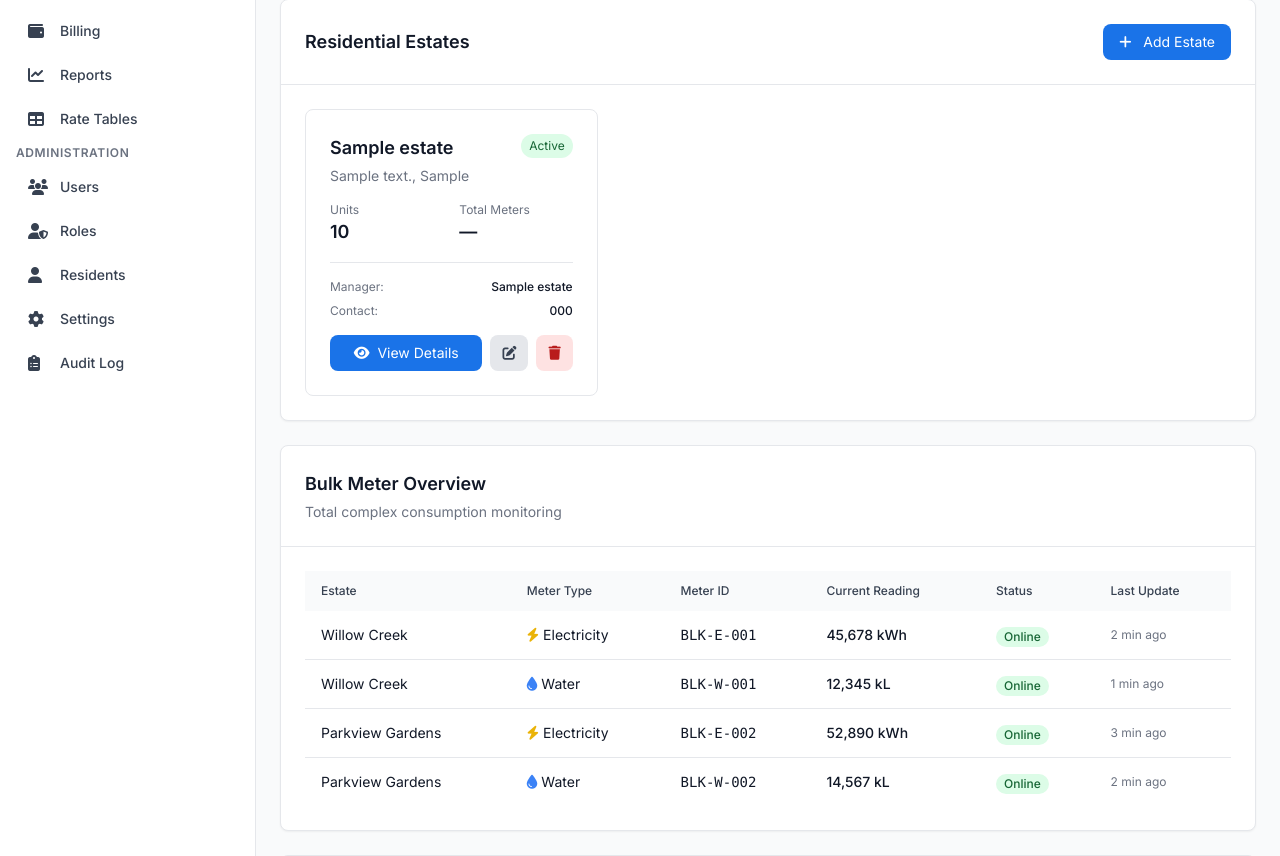
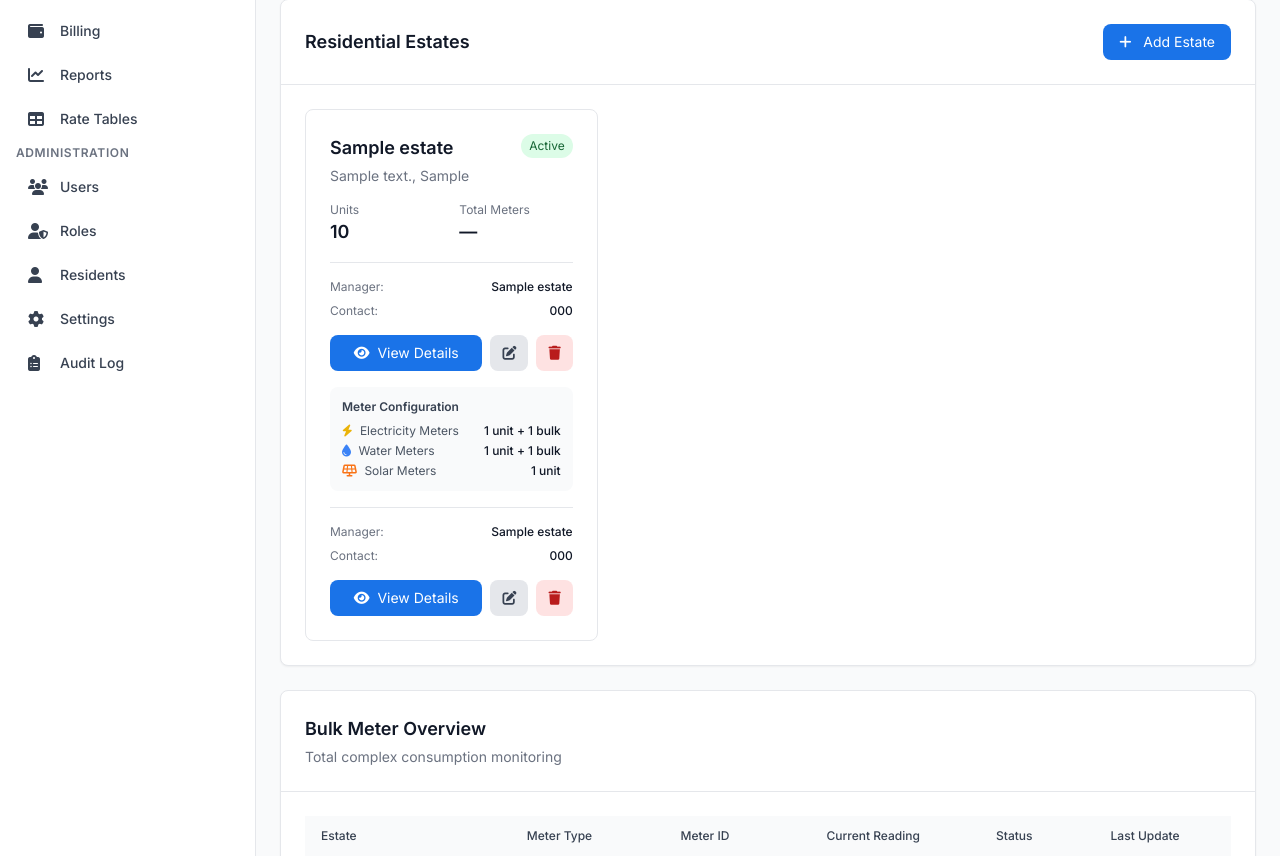
Before and after one commit to double-eye-za/QuantifyMeteringSystem, a Flask app: page /api/v1/estates in a window 1280 px wide. Shown: the part 252-1108 px from the top of the page. Run offline with Flask 3, Linux system fonts and the light colour scheme; a user stored in the database is signed in; tables that the repository leaves empty hold one stand-in row (values such as "Sample post"); some libraries are stand-ins or nearby versions.

Commit message:
feat: add meter configuration display to estate and estates pages, enhancing visibility of electricity, water, and solar meter counts for improved user insights

```diff
--- a/app/routes/v1/estates.py
+++ b/app/routes/v1/estates.py
@@ -39,6 +39,43 @@ def estates_page():
     active_dc450s = Meter.count_active_dc450s()
 
     estates = [e.to_dict() for e in items]
+
+    from ...db import db
+
+    elec_counts = dict(
+        db.session.query(
+            Unit.estate_id, func.count(Unit.electricity_meter_id.distinct())
+        )
+        .filter(Unit.electricity_meter_id.isnot(None))
+        .group_by(Unit.estate_id)
+        .all()
+    )
+
+    water_counts = dict(
+        db.session.query(Unit.estate_id, func.count(Unit.water_meter_id.distinct()))
+        .filter(Unit.water_meter_id.isnot(None))
+        .group_by(Unit.estate_id)
+        .all()
+    )
+
+    solar_counts = dict(
+        db.session.query(Unit.estate_id, func.count(Unit.solar_meter_id.distinct()))
+        .filter(Unit.solar_meter_id.isnot(None))
+        .group_by(Unit.estate_id)
+        .all()
+    )
+
+    meter_configs = {}
+    for e in estates:
+        eid = e["id"]
+        has_bulk_e = e["bulk_electricity_meter_id"] is not None
+        has_bulk_w = e["bulk_water_meter_id"] is not None
+        meter_configs[eid] = {
+            "elec": f"{elec_counts.get(eid, 0)} unit{' + 1 bulk' if has_bulk_e else ''}",
+            "water": f"{water_counts.get(eid, 0)} unit{' + 1 bulk' if has_bulk_w else ''}",
+            "solar": f"{solar_counts.get(eid, 0)} unit",
+        }
+
     # Rate tables for dropdowns
     electricity_rate_tables = [
         rt.to_dict() for rt in RateTable.list_filtered(utility_type="electricity").all()
@@ -46,6 +83,7 @@ def estates_page():
     water_rate_tables = [
         rt.to_dict() for rt in RateTable.list_filtered(utility_type="water").all()
     ]
+
     return render_template(
         "estates/estates.html",
         estates=estates,
@@ -58,6 +96,7 @@ def estates_page():
         },
         electricity_rate_tables=electricity_rate_tables,
         water_rate_tables=water_rate_tables,
+        meter_configs=meter_configs,
     )
 
 
@@ -202,6 +241,36 @@ def estate_details_page(estate_id: int):
         db.session.query(func.count()).select_from(all_meter_ids).scalar() or 0
     )
 
+    elec_unit_count = (
+        db.session.query(func.count(Unit.electricity_meter_id.distinct()))
+        .filter(Unit.estate_id == estate_id, Unit.electricity_meter_id.isnot(None))
+        .scalar()
+        or 0
+    )
+
+    water_unit_count = (
+        db.session.query(func.count(Unit.water_meter_id.distinct()))
+        .filter(Unit.estate_id == estate_id, Unit.water_meter_id.isnot(None))
+        .scalar()
+        or 0
+    )
+
+    solar_unit_count = (
+        db.session.query(func.count(Unit.solar_meter_id.distinct()))
+        .filter(Unit.estate_id == estate_id, Unit.solar_meter_id.isnot(None))
+        .scalar()
+        or 0
+    )
+
+    has_bulk_elec = estate.bulk_electricity_meter_id is not None
+    has_bulk_water = estate.bulk_water_meter_id is not None
+
+    meter_config = {
+        "elec": f"{elec_unit_count} unit{' + 1 bulk' if has_bulk_elec else ''}",
+        "water": f"{water_unit_count} unit{' + 1 bulk' if has_bulk_water else ''}",
+        "solar": f"{solar_unit_count} unit",
+    }
+
     bulk_elec_meter = (
         Meter.get_by_id(estate.bulk_electricity_meter_id)
         if estate.bulk_electricity_meter_id
@@ -233,4 +302,5 @@ def estate_details_page(estate_id: int):
         bulk_water_meter=bulk_water_meter.to_dict() if bulk_water_meter else None,
         elec_rate_table=elec_rate_table.to_dict() if elec_rate_table else None,
         water_rate_table=water_rate_table.to_dict() if water_rate_table else None,
+        meter_config=meter_config,
     )
--- a/app/templates/estates/estates.html
+++ b/app/templates/estates/estates.html
@@ -127,7 +127,7 @@ block breadcrumb %}
     {% for estate in estates %}
     <div
       class="border border-gray-200 dark:border-gray-700 rounded-lg p-6"
-      data-estate='{{ estate | tojson }}'
+      data-estate="{{ estate | tojson }}"
     >
       <div class="flex items-start justify-between mb-4">
         <div>
@@ -155,6 +155,81 @@ block breadcrumb %}
         <div>
           <p class="text-xs text-gray-500 dark:text-gray-400">Total Meters</p>
           <p class="text-lg font-semibold text-gray-900 dark:text-white">—</p>
+        </div>
+      </div>
+
+      <!-- Contact Info -->
+      <div class="border-t border-gray-200 dark:border-gray-700 pt-4">
+        <div class="flex items-center justify-between mb-2">
+          <span class="text-xs text-gray-500 dark:text-gray-400">Manager:</span>
+          <span class="text-xs font-medium text-gray-900 dark:text-white"
+            >{{ estate.contact_name or '' }}</span
+          >
+        </div>
+        <div class="flex items-center justify-between">
+          <span class="text-xs text-gray-500 dark:text-gray-400">Contact:</span>
+          <span class="text-xs font-medium text-gray-900 dark:text-white"
+            >{{ estate.contact_phone or '' }}</span
+          >
+        </div>
+      </div>
+
+      <div class="flex items-center gap-2 mt-4">
+        <button
+          onclick="viewEstateDetails(this)"
+          class="flex-1 px-3 py-2 bg-primary hover:bg-blue-700 text-white text-sm rounded-lg transition-colors"
+        >
+          <i class="fas fa-eye mr-1"></i> View Details
+        </button>
+        {% if has_permission('estates.edit') %}
+        <button
+          onclick="editEstate(this)"
+          class="px-3 py-2 bg-gray-200 dark:bg-gray-700 hover:bg-gray-300 dark:hover:bg-gray-600 text-gray-700 dark:text-gray-300 text-sm rounded-lg transition-colors"
+        >
+          <i class="fas fa-edit"></i>
+        </button>
+        {% endif %} {% if has_permission('estates.delete') %}
+        <button
+          onclick="confirmDeleteEstate(this)"
+          class="px-3 py-2 bg-red-100 dark:bg-red-900/20 hover:bg-red-200 dark:hover:bg-red-900/40 text-red-700 dark:text-red-300 text-sm rounded-lg transition-colors"
+          title="Delete Estate"
+        >
+          <i class="fas fa-trash"></i>
+        </button>
+        {% endif %}
+      </div>
+
+      <div class="bg-gray-50 dark:bg-gray-700/30 rounded-lg p-3 mb-4 mt-4">
+        <p class="text-xs font-semibold text-gray-700 dark:text-gray-300 mb-2">
+          Meter Configuration
+        </p>
+        <div class="space-y-1">
+          <div class="flex items-center justify-between text-xs">
+            <span class="text-gray-600 dark:text-gray-400">
+              <i class="fas fa-bolt text-yellow-500 mr-1"></i> Electricity
+              Meters
+            </span>
+            <span class="font-medium text-gray-900 dark:text-white"
+              >{{ meter_configs[estate.id].elec }}</span
+            >
+          </div>
+          <div class="flex items-center justify-between text-xs">
+            <span class="text-gray-600 dark:text-gray-400">
+              <i class="fas fa-tint text-blue-500 mr-1"></i> Water Meters
+            </span>
+            <span class="font-medium text-gray-900 dark:text-white"
+              >{{ meter_configs[estate.id].water }}</span
+            >
+          </div>
+          <div class="flex items-center justify-between text-xs">
+            <span class="text-gray-600 dark:text-gray-400">
+              <i class="fas fa-solar-panel text-orange-500 mr-1"></i> Solar
+              Meters
+            </span>
+            <span class="font-medium text-gray-900 dark:text-white"
+              >{{ meter_configs[estate.id].solar }}</span
+            >
+          </div>
         </div>
       </div>
 
```
